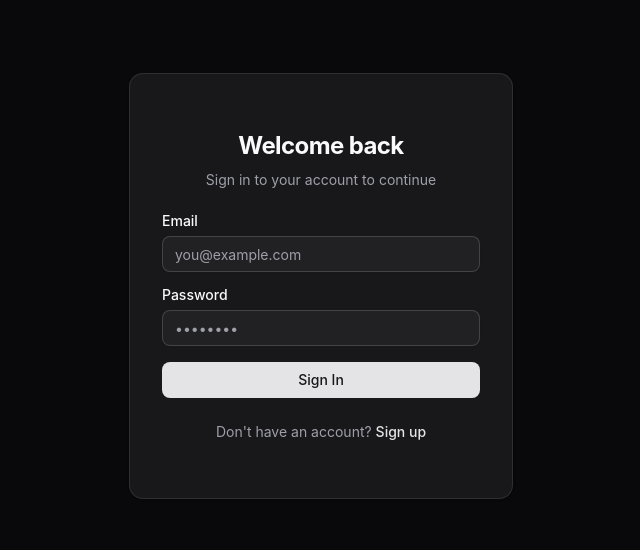
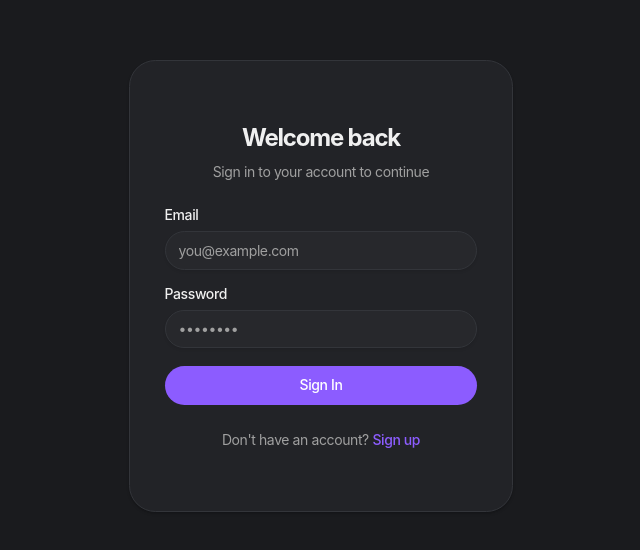
Before and after one commit to aerelish/one-gym, a React (Vite) app in the folder frontend/: page /auth in a window 1280 px wide. Shown: the part 114-664 px from the top of the page, without its empty margins (319-959 px from the left). Built offline with nearby package versions, Linux system fonts and the light colour scheme.

Commit message:
feat: enhance CSS variables for theming and layout adjustments

```diff
--- a/frontend/src/main.css
+++ b/frontend/src/main.css
@@ -3,14 +3,115 @@
 @import 'shadcn/tailwind.css';
 @custom-variant dark (&:where(.dark, .dark *));
 
+:root {
+	--background: oklch(0.994 0 0);
+	--foreground: oklch(0 0 0);
+	--card: oklch(0.994 0 0);
+	--card-foreground: oklch(0 0 0);
+	--popover: oklch(0.9911 0 0);
+	--popover-foreground: oklch(0 0 0);
+	--primary: oklch(0.5393 0.2713 286.7462);
+	--primary-foreground: oklch(1 0 0);
+	--secondary: oklch(0.954 0.0063 255.4755);
+	--secondary-foreground: oklch(0.1344 0 0);
+	--muted: oklch(0.9702 0 0);
+	--muted-foreground: oklch(0.4386 0 0);
+	--accent: oklch(0.9393 0.0288 266.368);
+	--accent-foreground: oklch(0.5445 0.1903 259.4848);
+	--destructive: oklch(0.629 0.1902 23.0704);
+	--destructive-foreground: oklch(1 0 0);
+	--border: oklch(0.93 0.0094 286.2156);
+	--input: oklch(0.9401 0 0);
+	--ring: oklch(0 0 0);
+	--chart-1: oklch(0.7459 0.1483 156.4499);
+	--chart-2: oklch(0.5393 0.2713 286.7462);
+	--chart-3: oklch(0.7336 0.1758 50.5517);
+	--chart-4: oklch(0.5828 0.1809 259.7276);
+	--chart-5: oklch(0.559 0 0);
+	--sidebar: oklch(0.9777 0.0051 247.8763);
+	--sidebar-foreground: oklch(0 0 0);
+	--sidebar-primary: oklch(0 0 0);
+	--sidebar-primary-foreground: oklch(1 0 0);
+	--sidebar-accent: oklch(0.9401 0 0);
+	--sidebar-accent-foreground: oklch(0 0 0);
+	--sidebar-border: oklch(0.9401 0 0);
+	--sidebar-ring: oklch(0 0 0);
+	--font-sans: Inter, ui-sans-serif, sans-serif, system-ui;
+	--font-serif: Lora, serif;
+	--font-mono: IBM Plex Mono, monospace;
+	--radius: 1.4rem;
+	--shadow-x: 0px;
+	--shadow-y: 2px;
+	--shadow-blur: 3px;
+	--shadow-spread: 0px;
+	--shadow-opacity: 0.16;
+	--shadow-color: hsl(0 0% 0%);
+	--shadow-2xs: 0px 2px 3px 0px hsl(0 0% 0% / 0.08);
+	--shadow-xs: 0px 2px 3px 0px hsl(0 0% 0% / 0.08);
+	--shadow-sm: 0px 2px 3px 0px hsl(0 0% 0% / 0.16), 0px 1px 2px -1px hsl(0 0% 0% / 0.16);
+	--shadow: 0px 2px 3px 0px hsl(0 0% 0% / 0.16), 0px 1px 2px -1px hsl(0 0% 0% / 0.16);
+	--shadow-md: 0px 2px 3px 0px hsl(0 0% 0% / 0.16), 0px 2px 4px -1px hsl(0 0% 0% / 0.16);
+	--shadow-lg: 0px 2px 3px 0px hsl(0 0% 0% / 0.16), 0px 4px 6px -1px hsl(0 0% 0% / 0.16);
+	--shadow-xl: 0px 2px 3px 0px hsl(0 0% 0% / 0.16), 0px 8px 10px -1px hsl(0 0% 0% / 0.16);
+	--shadow-2xl: 0px 2px 3px 0px hsl(0 0% 0% / 0.4);
+	--tracking-normal: -0.025em;
+	--spacing: 0.27rem;
+}
+
+.dark {
+	--background: oklch(0.2223 0.006 271.1393);
+	--foreground: oklch(0.9551 0 0);
+	--card: oklch(0.2568 0.0076 274.6528);
+	--card-foreground: oklch(0.9551 0 0);
+	--popover: oklch(0.2568 0.0076 274.6528);
+	--popover-foreground: oklch(0.9551 0 0);
+	--primary: oklch(0.6132 0.2294 291.7437);
+	--primary-foreground: oklch(1 0 0);
+	--secondary: oklch(0.294 0.013 272.9312);
+	--secondary-foreground: oklch(0.9551 0 0);
+	--muted: oklch(0.294 0.013 272.9312);
+	--muted-foreground: oklch(0.7058 0 0);
+	--accent: oklch(0.2795 0.0368 260.031);
+	--accent-foreground: oklch(0.7857 0.1153 246.6596);
+	--destructive: oklch(0.7106 0.1661 22.2162);
+	--destructive-foreground: oklch(1 0 0);
+	--border: oklch(0.3289 0.0092 268.3843);
+	--input: oklch(0.3289 0.0092 268.3843);
+	--ring: oklch(0.6132 0.2294 291.7437);
+	--chart-1: oklch(0.8003 0.1821 151.711);
+	--chart-2: oklch(0.6132 0.2294 291.7437);
+	--chart-3: oklch(0.8077 0.1035 19.5706);
+	--chart-4: oklch(0.6691 0.1569 260.1063);
+	--chart-5: oklch(0.7058 0 0);
+	--sidebar: oklch(0.2011 0.0039 286.0396);
+	--sidebar-foreground: oklch(0.9551 0 0);
+	--sidebar-primary: oklch(0.6132 0.2294 291.7437);
+	--sidebar-primary-foreground: oklch(1 0 0);
+	--sidebar-accent: oklch(0.294 0.013 272.9312);
+	--sidebar-accent-foreground: oklch(0.6132 0.2294 291.7437);
+	--sidebar-border: oklch(0.3289 0.0092 268.3843);
+	--sidebar-ring: oklch(0.6132 0.2294 291.7437);
+	--font-sans: Inter, ui-sans-serif, sans-serif, system-ui;
+	--font-serif: Lora, serif;
+	--font-mono: IBM Plex Mono, monospace;
+	--radius: 1.4rem;
+	--shadow-x: 0px;
+	--shadow-y: 2px;
+	--shadow-blur: 3px;
+	--shadow-spread: 0px;
+	--shadow-opacity: 0.16;
+	--shadow-color: hsl(0 0% 0%);
+	--shadow-2xs: 0px 2px 3px 0px hsl(0 0% 0% / 0.08);
+	--shadow-xs: 0px 2px 3px 0px hsl(0 0% 0% / 0.08);
+	--shadow-sm: 0px 2px 3px 0px hsl(0 0% 0% / 0.16), 0px 1px 2px -1px hsl(0 0% 0% / 0.16);
+	--shadow: 0px 2px 3px 0px hsl(0 0% 0% / 0.16), 0px 1px 2px -1px hsl(0 0% 0% / 0.16);
+	--shadow-md: 0px 2px 3px 0px hsl(0 0% 0% / 0.16), 0px 2px 4px -1px hsl(0 0% 0% / 0.16);
+	--shadow-lg: 0px 2px 3px 0px hsl(0 0% 0% / 0.16), 0px 4px 6px -1px hsl(0 0% 0% / 0.16);
+	--shadow-xl: 0px 2px 3px 0px hsl(0 0% 0% / 0.16), 0px 8px 10px -1px hsl(0 0% 0% / 0.16);
+	--shadow-2xl: 0px 2px 3px 0px hsl(0 0% 0% / 0.4);
+}
+
 @theme inline {
-	--radius-sm: calc(var(--radius) - 4px);
-	--radius-md: calc(var(--radius) - 2px);
-	--radius-lg: var(--radius);
-	--radius-xl: calc(var(--radius) + 4px);
-	--radius-2xl: calc(var(--radius) + 8px);
-	--radius-3xl: calc(var(--radius) + 12px);
-	--radius-4xl: calc(var(--radius) + 16px);
 	--color-background: var(--background);
 	--color-foreground: var(--foreground);
 	--color-card: var(--card);
@@ -26,6 +127,7 @@
 	--color-accent: var(--accent);
 	--color-accent-foreground: var(--accent-foreground);
 	--color-destructive: var(--destructive);
+	--color-destructive-foreground: var(--destructive-foreground);
 	--color-border: var(--border);
 	--color-input: var(--input);
 	--color-ring: var(--ring);
@@ -42,75 +144,35 @@
 	--color-sidebar-accent-foreground: var(--sidebar-accent-foreground);
 	--color-sidebar-border: var(--sidebar-border);
 	--color-sidebar-ring: var(--sidebar-ring);
+
+	--font-sans: var(--font-sans);
+	--font-mono: var(--font-mono);
+	--font-serif: var(--font-serif);
+
+	--radius-sm: calc(var(--radius) - 4px);
+	--radius-md: calc(var(--radius) - 2px);
+	--radius-lg: var(--radius);
+	--radius-xl: calc(var(--radius) + 4px);
+
+	--shadow-2xs: var(--shadow-2xs);
+	--shadow-xs: var(--shadow-xs);
+	--shadow-sm: var(--shadow-sm);
+	--shadow: var(--shadow);
+	--shadow-md: var(--shadow-md);
+	--shadow-lg: var(--shadow-lg);
+	--shadow-xl: var(--shadow-xl);
+	--shadow-2xl: var(--shadow-2xl);
+
+	--tracking-tighter: calc(var(--tracking-normal) - 0.05em);
+	--tracking-tight: calc(var(--tracking-normal) - 0.025em);
+	--tracking-normal: var(--tracking-normal);
+	--tracking-wide: calc(var(--tracking-normal) + 0.025em);
+	--tracking-wider: calc(var(--tracking-normal) + 0.05em);
+	--tracking-widest: calc(var(--tracking-normal) + 0.1em);
 }
 
-:root {
-	--radius: 0.625rem;
-	--background: oklch(1 0 0);
-	--foreground: oklch(0.141 0.005 285.823);
-	--card: oklch(1 0 0);
-	--card-foreground: oklch(0.141 0.005 285.823);
-	--popover: oklch(1 0 0);
-	--popover-foreground: oklch(0.141 0.005 285.823);
-	--primary: oklch(0.21 0.006 285.885);
-	--primary-foreground: oklch(0.985 0 0);
-	--secondary: oklch(0.967 0.001 286.375);
-	--secondary-foreground: oklch(0.21 0.006 285.885);
-	--muted: oklch(0.967 0.001 286.375);
-	--muted-foreground: oklch(0.552 0.016 285.938);
-	--accent: oklch(0.967 0.001 286.375);
-	--accent-foreground: oklch(0.21 0.006 285.885);
-	--destructive: oklch(0.577 0.245 27.325);
-	--border: oklch(0.92 0.004 286.32);
-	--input: oklch(0.92 0.004 286.32);
-	--ring: oklch(0.705 0.015 286.067);
-	--chart-1: oklch(0.646 0.222 41.116);
-	--chart-2: oklch(0.6 0.118 184.704);
-	--chart-3: oklch(0.398 0.07 227.392);
-	--chart-4: oklch(0.828 0.189 84.429);
-	--chart-5: oklch(0.769 0.188 70.08);
-	--sidebar: oklch(0.985 0 0);
-	--sidebar-foreground: oklch(0.141 0.005 285.823);
-	--sidebar-primary: oklch(0.21 0.006 285.885);
-	--sidebar-primary-foreground: oklch(0.985 0 0);
-	--sidebar-accent: oklch(0.967 0.001 286.375);
-	--sidebar-accent-foreground: oklch(0.21 0.006 285.885);
-	--sidebar-border: oklch(0.92 0.004 286.32);
-	--sidebar-ring: oklch(0.705 0.015 286.067);
-}
-
-.dark {
-	--background: oklch(0.141 0.005 285.823);
-	--foreground: oklch(0.985 0 0);
-	--card: oklch(0.21 0.006 285.885);
-	--card-foreground: oklch(0.985 0 0);
-	--popover: oklch(0.21 0.006 285.885);
-	--popover-foreground: oklch(0.985 0 0);
-	--primary: oklch(0.92 0.004 286.32);
-	--primary-foreground: oklch(0.21 0.006 285.885);
-	--secondary: oklch(0.274 0.006 286.033);
-	--secondary-foreground: oklch(0.985 0 0);
-	--muted: oklch(0.274 0.006 286.033);
-	--muted-foreground: oklch(0.705 0.015 286.067);
-	--accent: oklch(0.274 0.006 286.033);
-	--accent-foreground: oklch(0.985 0 0);
-	--destructive: oklch(0.704 0.191 22.216);
-	--border: oklch(1 0 0 / 10%);
-	--input: oklch(1 0 0 / 15%);
-	--ring: oklch(0.552 0.016 285.938);
-	--chart-1: oklch(0.488 0.243 264.376);
-	--chart-2: oklch(0.696 0.17 162.48);
-	--chart-3: oklch(0.769 0.188 70.08);
-	--chart-4: oklch(0.627 0.265 303.9);
-	--chart-5: oklch(0.645 0.246 16.439);
-	--sidebar: oklch(0.21 0.006 285.885);
-	--sidebar-foreground: oklch(0.985 0 0);
-	--sidebar-primary: oklch(0.488 0.243 264.376);
-	--sidebar-primary-foreground: oklch(0.985 0 0);
-	--sidebar-accent: oklch(0.274 0.006 286.033);
-	--sidebar-accent-foreground: oklch(0.985 0 0);
-	--sidebar-border: oklch(1 0 0 / 10%);
-	--sidebar-ring: oklch(0.552 0.016 285.938);
+body {
+	letter-spacing: var(--tracking-normal);
 }
 
 @layer base {
```
Also changed, not shown: frontend/components.json.
